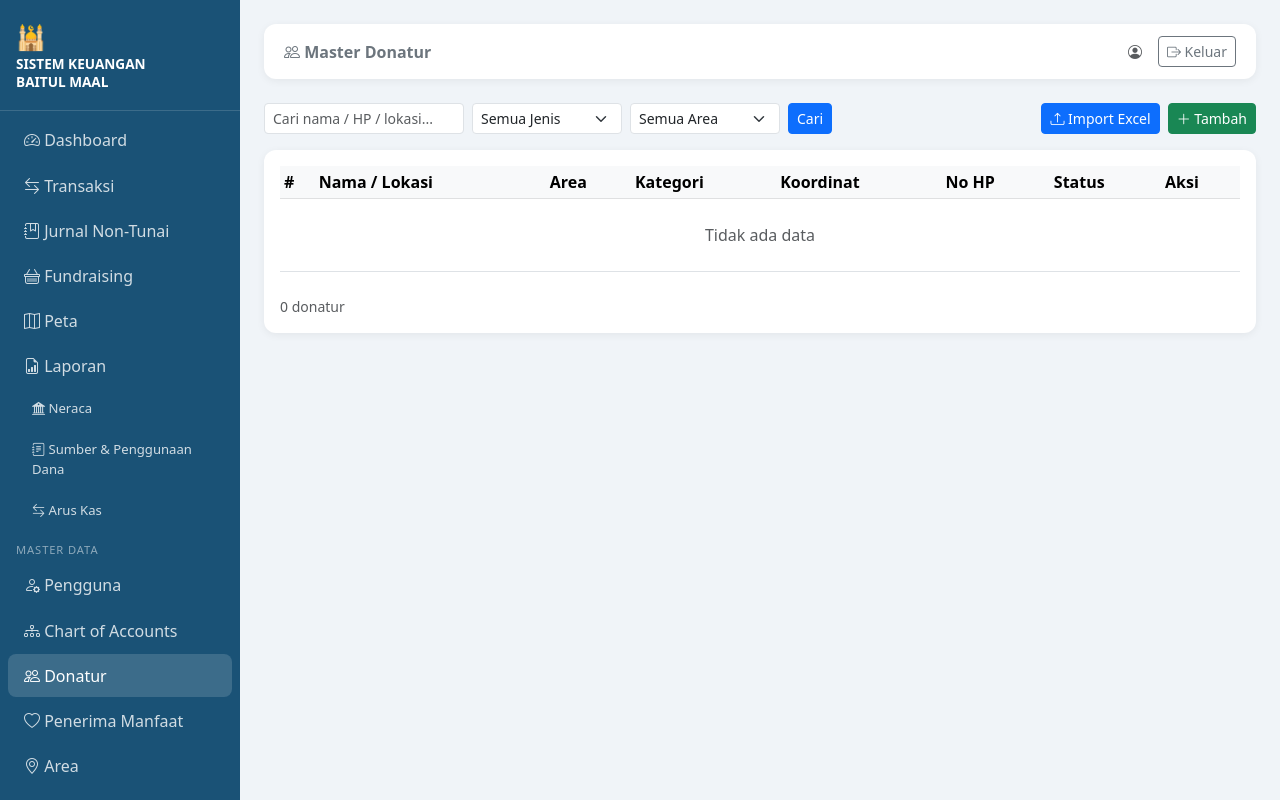
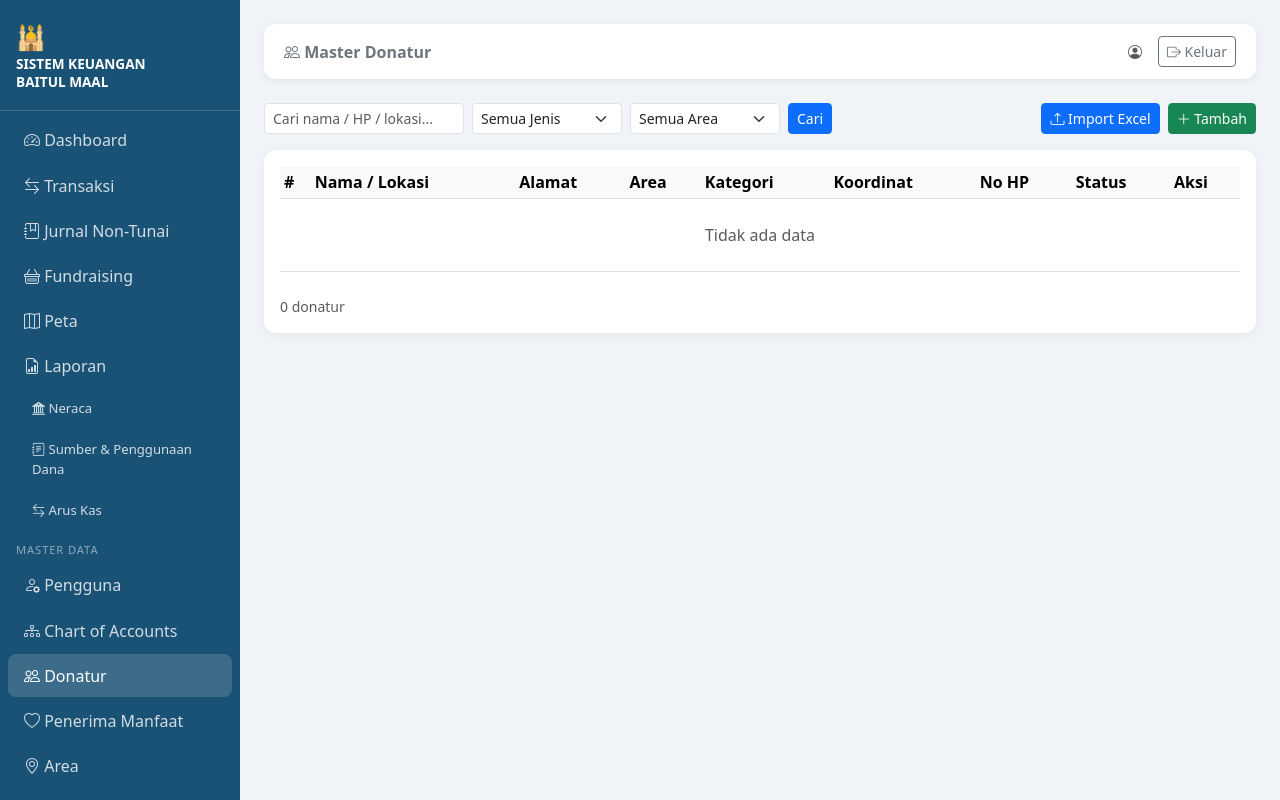
Before and after one commit to aguswib1308/siskeu-maal, a Flask app: page /admin/master/donatur in a window 1280 px wide. Run offline with Flask 3, Linux system fonts and the light colour scheme; the visitor is signed in with stand-in values (Sample User, id 1); data that the repository does not hold is empty.

Commit message:
Add Alamat column to Master Donatur table
- Kolom Alamat ditampilkan setelah Nama/Lokasi, sebelum Area
- Inline-edit support (klik untuk edit langsung)
- colspan updated for empty state

Co-Authored-By: Claude Opus 4.6 <noreply@anthropic.com>

```diff
--- a/app.py
+++ b/app.py
@@ -671,7 +671,7 @@ def master_donatur_toggle(id):
 @app.route('/admin/master/donatur/quick/<int:id>', methods=['POST'])
 @admin_required
 def master_donatur_quick(id):
-    ALLOWED = {'nama', 'area', 'no_hp', 'sumber_infaq', 'lokasi_nama'}
+    ALLOWED = {'nama', 'alamat', 'area', 'no_hp', 'sumber_infaq', 'lokasi_nama'}
     data = request.json or {}
     field = data.get('field', '')
     value = data.get('value', '').strip()
--- a/templates/admin/master/donatur.html
+++ b/templates/admin/master/donatur.html
@@ -43,7 +43,7 @@
   <div class="table-responsive">
     <table class="table table-hover table-sm align-middle">
       <thead class="table-light">
-        <tr><th>#</th><th>Nama / Lokasi</th><th>Area</th><th>Kategori</th><th>Koordinat</th><th>No HP</th><th>Status</th><th>Aksi</th></tr>
+        <tr><th>#</th><th>Nama / Lokasi</th><th>Alamat</th><th>Area</th><th>Kategori</th><th>Koordinat</th><th>No HP</th><th>Status</th><th>Aksi</th></tr>
       </thead>
       <tbody>
         {% for d in donatur %}
@@ -57,6 +57,10 @@
             <div class="small text-muted qe-sub" data-field="lokasi_nama" data-val="{{ d.lokasi_nama or '' }}"
                  style="cursor:pointer;border-bottom:1px dashed #eee">{{ d.lokasi_nama }}</div>
             {% endif %}
+          </td>
+          <td class="small qe-cell" data-field="alamat" data-val="{{ d.alamat or '' }}">
+            <span class="qe-label" style="cursor:pointer;border-bottom:1px dashed #ccc"
+                  title="Klik untuk edit">{{ d.alamat or '—' }}</span>
           </td>
           <td class="small qe-cell" data-field="area" data-val="{{ d.area or '' }}" data-list="areaListInline">
             <span class="qe-label" style="cursor:pointer;border-bottom:1px dashed #aaa"
@@ -118,7 +122,7 @@
           </td>
         </tr>
         {% else %}
-        <tr><td colspan="8" class="text-center text-muted py-4">Tidak ada data</td></tr>
+        <tr><td colspan="9" class="text-center text-muted py-4">Tidak ada data</td></tr>
         {% endfor %}
       </tbody>
     </table>
```
